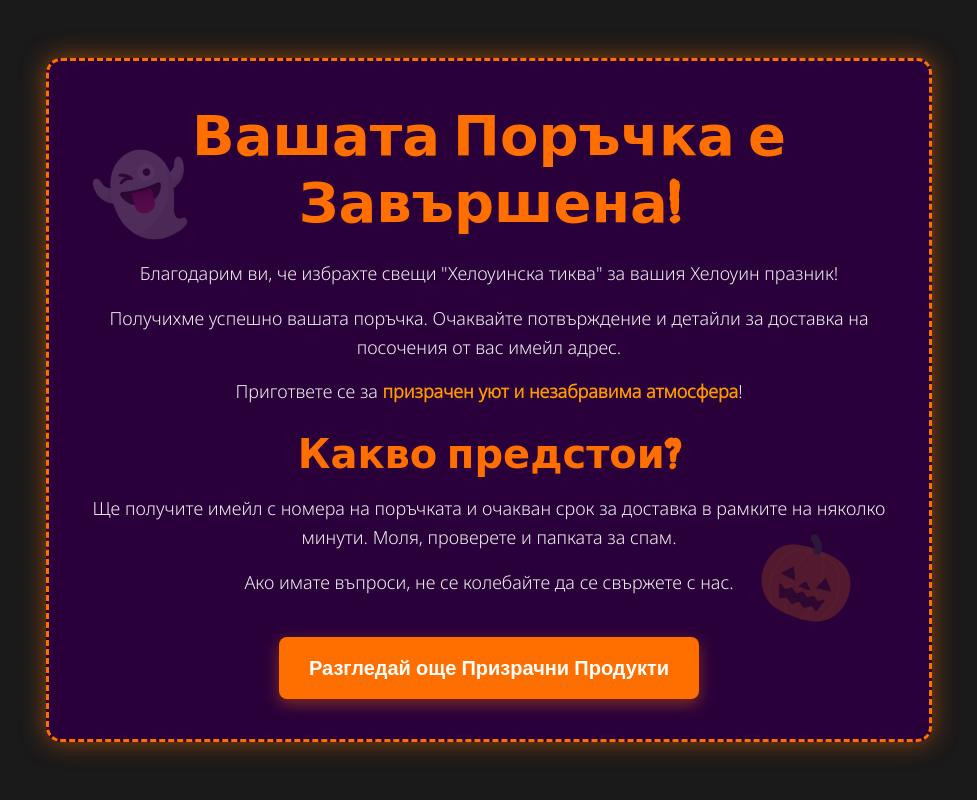
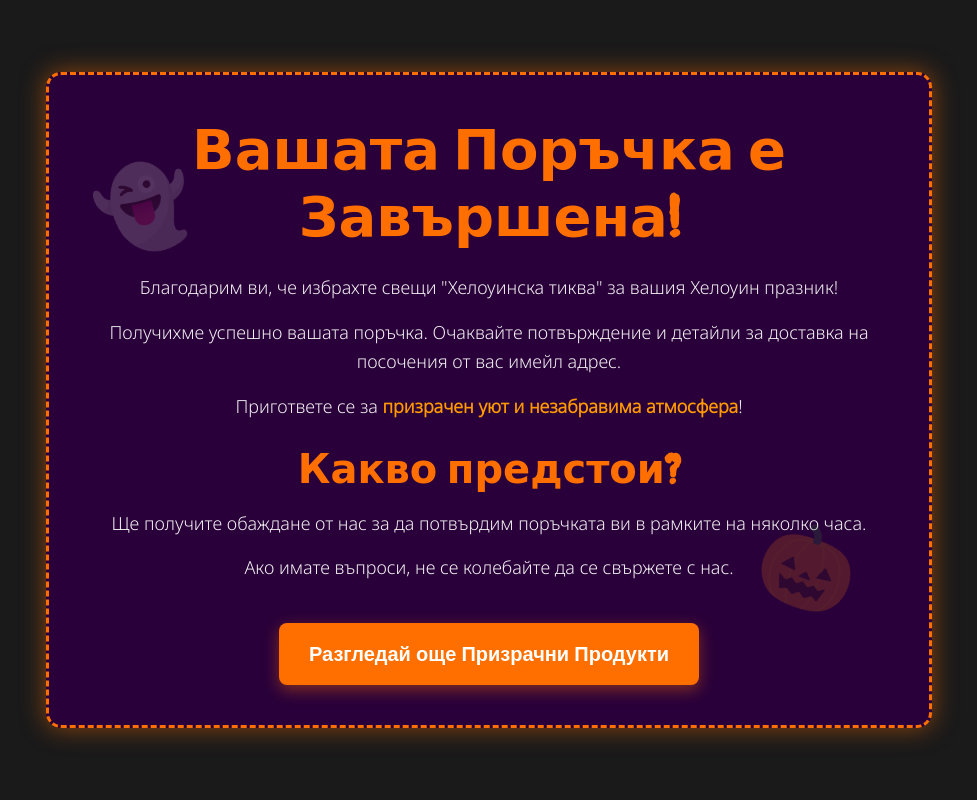
Before and after one commit to AlexanderKaragiozov/KataleyaCandles-halloween, a Django app: template templates/order_placed.html in a window 1280 px wide. Shown: the whole page, without its empty margins (151-1128 px from the left). Run offline with Django 5.2, Linux system fonts and the light colour scheme; the template is opened without the code that fills it, so the values that code supplies are empty.

Commit message:
order page changes

```diff
--- a/templates/order_placed.html
+++ b/templates/order_placed.html
@@ -172,14 +172,14 @@
 
         <h2>Какво предстои?</h2>
         <p>
-            Ще получите имейл с номера на поръчката и очакван срок за доставка в рамките на няколко минути. Моля, проверете и папката за спам.
+            Ще получите обаждане от нас за да потвърдим поръчката ви в рамките на няколко часа.
         </p>
         <p>
             Ако имате въпроси, не се колебайте да се свържете с нас.
         </p>
 
         <div>
-            <a href="URL_TO_SHOP_OR_HOME_PAGE" class="et_pb_button">Разгледай още Призрачни Продукти</a>
+            <a href="https://kataleyacandles.eu/halloween" class="et_pb_button">Разгледай още Призрачни Продукти</a>
         </div>
     </div>
 
```
